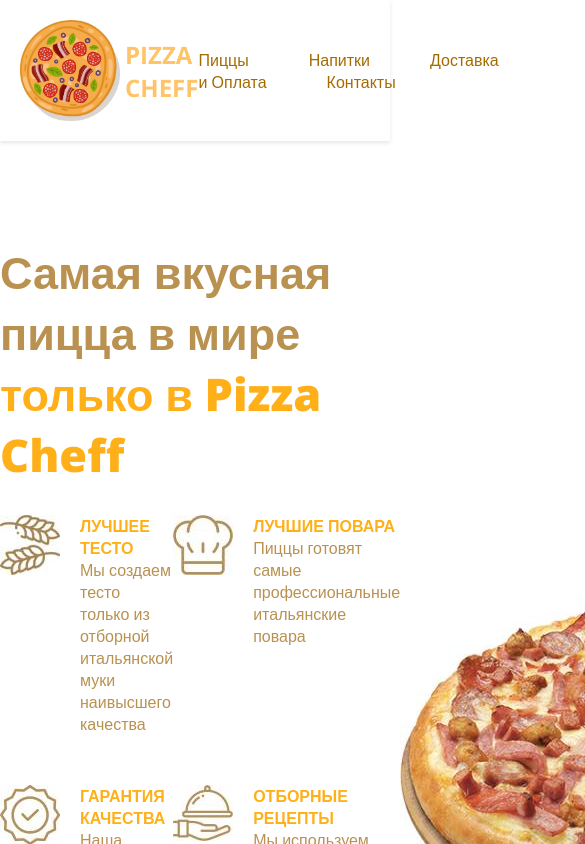
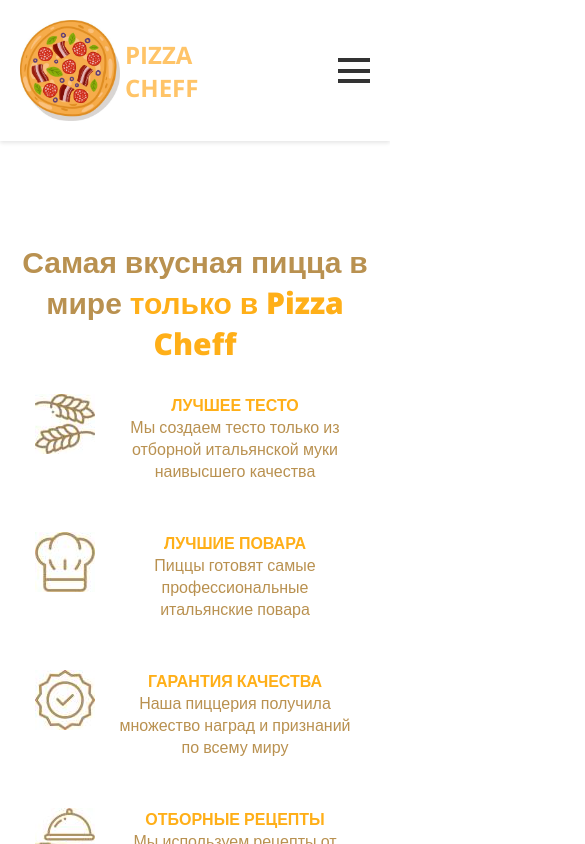
Before and after one commit to mnosov622/angular-test, an Angular app: page / in a window 390 px wide. Shown: the top 844 px of the page, 585 px wide, since content can reach past the window. Built offline with nearby package versions, Linux system fonts and the light colour scheme.

Commit message:
responsive update

```diff
--- a/src/app/app.component.html
+++ b/src/app/app.component.html
@@ -1,4 +1,4 @@
 <app-header></app-header>
 <app-hero></app-hero>
-<app-pizzas-list></app-pizzas-list>
-<app-order-form></app-order-form>
+<!-- <app-pizzas-list></app-pizzas-list> -->
+<!-- <app-order-form></app-order-form> -->
--- a/src/app/header/header.component.css
+++ b/src/app/header/header.component.css
@@ -49,3 +49,83 @@
   max-width: 50%;
   margin-left: 5px;
 }
+
+.hamburger-menu {
+  display: none;
+  flex-direction: column;
+  justify-content: space-around;
+  width: 2rem;
+  height: 2rem;
+  cursor: pointer;
+  margin-right: 20px;
+}
+
+.hamburger-menu div {
+  width: 2rem;
+  height: 0.25rem;
+  background-color: #333;
+}
+
+.mobile-menu {
+  display: none;
+}
+
+.nav {
+  right: -100%;
+  transition: right 0.3s ease-in-out;
+  position: fixed;
+  top: 0;
+  height: 100vh;
+  width: 300px;
+  background-color: #fff;
+  z-index: 1000;
+  padding: 20px;
+  box-shadow: 0 2px 4px rgba(0, 0, 0, 0.1);
+}
+
+.nav.open {
+  display: block;
+  right: 0;
+}
+
+.mobile-nav-list {
+  list-style-type: none;
+}
+
+.mobile-nav-list a {
+  color: #a46b00;
+  text-decoration: none;
+  transition: 0.1s ease-in;
+}
+
+.mobile-nav-list li {
+  margin-bottom: 20px;
+}
+
+.close-mark {
+  position: absolute;
+  top: 10px;
+  right: 10px;
+  cursor: pointer;
+  font-size: 24px;
+}
+
+@media screen and (max-width: 880px) {
+  nav {
+    display: none;
+  }
+
+  .hamburger-menu {
+    display: flex;
+  }
+}
+
+@media screen and (min-width: 880px) {
+  .mobile-menu {
+    display: none;
+  }
+
+  .nav {
+    display: none;
+  }
+}
--- a/src/app/header/header.component.html
+++ b/src/app/header/header.component.html
@@ -6,11 +6,26 @@
     </div>
     <nav>
       <ul>
-        <li><a href="#">Пиццы</a></li>
+        <li><a href="#pizzas-list">Пиццы</a></li>
         <li><a href="#">Напитки</a></li>
         <li><a href="#">Доставка и Оплата</a></li>
         <li><a href="#">Контакты</a></li>
       </ul>
     </nav>
   </div>
+  <div class="hamburger-menu" (click)="toggleMenu()">
+    <div></div>
+    <div></div>
+    <div></div>
+  </div>
+
+  <div class="mobile-menu nav" [class.open]="isMenuOpen">
+    <div class="close-mark" (click)="toggleMenu()">&times;</div>
+    <ul class="mobile-nav-list">
+      <li><a href="#pizzas-list">Пиццы</a></li>
+      <li><a href="#">Напитки</a></li>
+      <li><a href="#">Доставка и Оплата</a></li>
+      <li><a href="#">Контакты</a></li>
+    </ul>
+  </div>
 </header>
--- a/src/app/header/header.component.ts
+++ b/src/app/header/header.component.ts
@@ -6,4 +6,12 @@
   templateUrl: './header.component.html',
   styleUrl: './header.component.css',
 })
-export class HeaderComponent {}
+export class HeaderComponent {
+  public isMenuOpen = false;
+
+  constructor() {}
+
+  toggleMenu() {
+    this.isMenuOpen = !this.isMenuOpen;
+  }
+}
--- a/src/app/hero/hero.component.css
+++ b/src/app/hero/hero.component.css
@@ -2,6 +2,7 @@
   max-width: 1300px;
   margin: 0 auto;
   margin-top: 100px;
+  padding: 0 20px;
 }
 
 .best-pizza {
@@ -13,6 +14,7 @@
 
 .flex-wrapper {
   display: flex;
+  flex-wrap: wrap;
   justify-content: space-between;
   align-items: center;
 }
@@ -67,3 +69,38 @@
 .choose-pizza-btn:hover {
   background-color: #ffc468;
 }
+
+@media screen and (max-width: 1200px) {
+  .hero {
+    text-align: center;
+  }
+  .flex-wrapper {
+    justify-content: center;
+  }
+}
+
+@media screen and (max-width: 600px) {
+  .best-pizza {
+    width: 100%;
+    text-align: center;
+    font-size: 30px;
+  }
+
+  .pizza-big-image {
+    text-align: center;
+  }
+
+  .pizza-big-image img {
+    width: 80%;
+  }
+
+  .choose-pizza-btn {
+    width: 100%;
+  }
+
+  .qualities {
+    display: flex;
+    justify-content: center;
+    flex-wrap: wrap;
+  }
+}
--- a/src/app/pizzas-list/pizzas-list.component.html
+++ b/src/app/pizzas-list/pizzas-list.component.html
@@ -1,4 +1,4 @@
-<div class="pizzas-list">
+<div class="pizzas-list" id="pizzas-list">
   <h3 class="pizzas-list-title">Выберите свою любимую пиццу</h3>
   <div class="pizzas-cards">
     <ng-container *ngFor="let pizza of pizzas">
--- a/src/styles.css
+++ b/src/styles.css
@@ -10,3 +10,7 @@
   margin: 0;
   padding: 0;
 }
+
+html {
+  scroll-behavior: smooth;
+}
```
